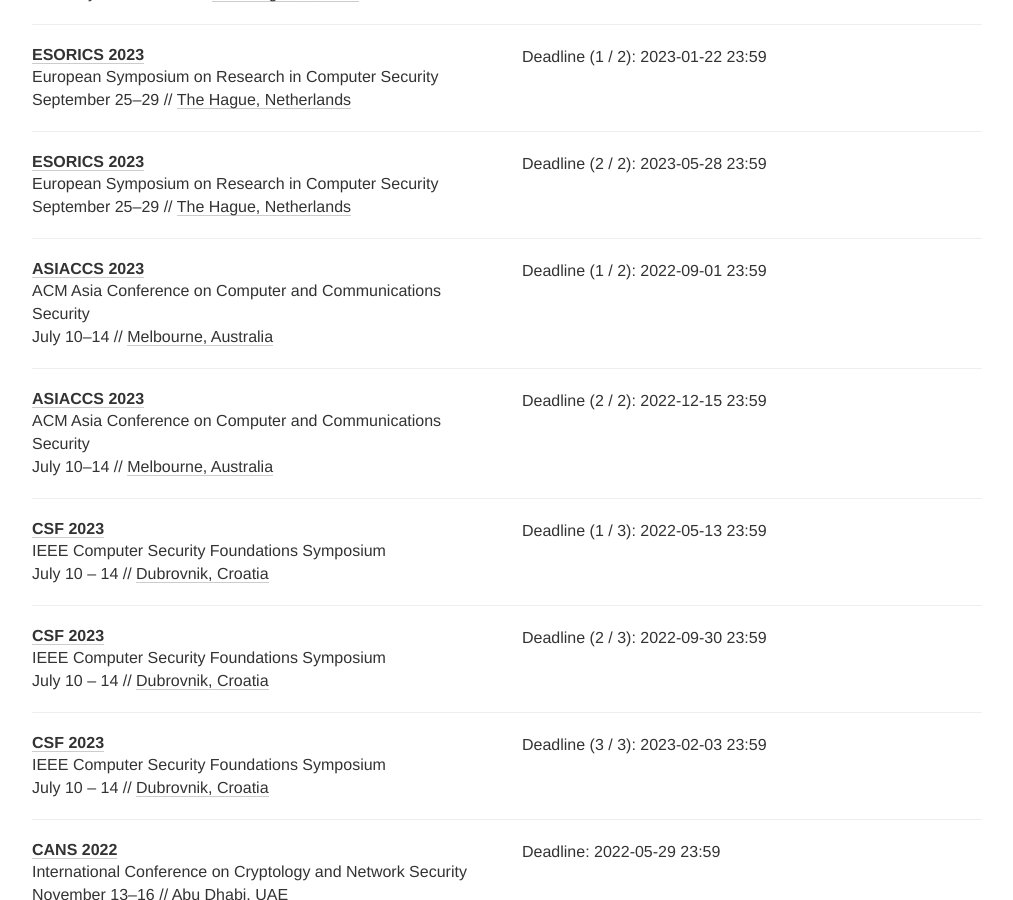
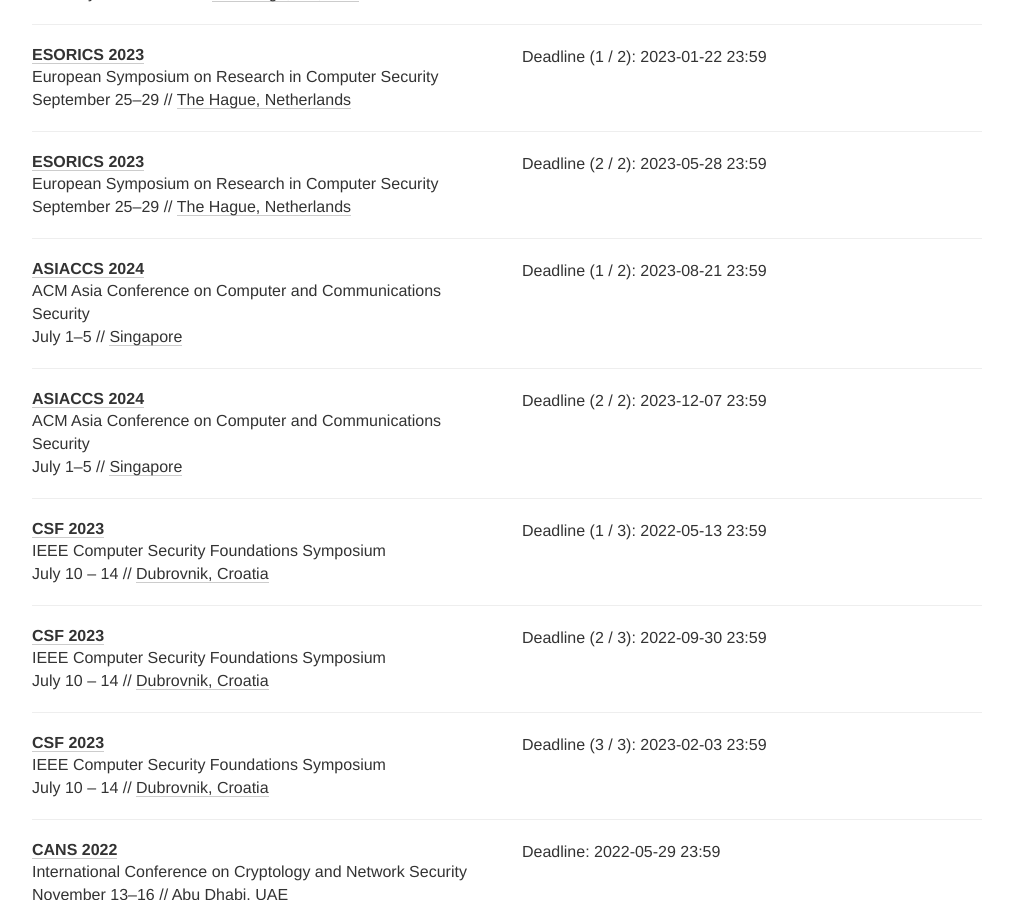
Before and after one commit to sec-deadlines/sec-deadlines.github.io, a Jekyll site: the page built from index.html, in a window 1280 px wide and 900 px high, scrolled down 1380 px. Shown: the whole window, without its empty margins (133-1146 px from the left). Built offline with Jekyll 4.4.1, drawn with Linux system fonts in a browser that asks for light colours; nearby versions of some CDN libraries; comment, search, counter and statistics services are not loaded.

Commit message:
Update conferences.yml
Added AsiaCCS 2024 and fixed a few Crypto conf errors (example: Usenix, CCS etc)

```diff
--- a/_data/conferences.yml
+++ b/_data/conferences.yml
@@ -11,7 +11,7 @@
     - "2023-08-03 23:59"
     - "2023-12-06 23:59"
   place: San Francisco, California, USA
-  tags: [SEC, PRIV, CONF]
+  tags: [SEC, PRIV, CONF, CRYPTO]
 
 - name: CCS
   description: ACM Conference on Computer and Communications Security
@@ -22,7 +22,7 @@
     - "2023-05-04 23:59"
   date: November 26-30
   place: Copenhagen, Denmark
-  tags: [SEC, PRIV, CONF]
+  tags: [SEC, PRIV, CONF, CRYPTO]
 
 - name: USENIX Security
   description: USENIX Security Symposium
@@ -34,7 +34,7 @@
     - "2024-02-08 23:59"
   date: "August 14-16"
   place: Philadelphia, PA, USA
-  tags: [SEC, PRIV, CONF]
+  tags: [SEC, PRIV, CONF, CRYPTO]
 
 - name: NDSS
   description: ISOC Network and Distributed System Security Symposium
@@ -57,18 +57,18 @@
     - "2023-05-28 23:59"
   date: September 25-29
   place: The Hague, Netherlands
-  tags: [SEC, PRIV, CONF]
+  tags: [SEC, PRIV, CONF, CRYPTO]
 
 - name: ASIACCS
   description: ACM Asia Conference on Computer and Communications Security
-  year: 2023
-  link: https://asiaccs2023.org/
+  year: 2024
+  link: https://asiaccs2024.sutd.edu.sg/
   deadline:
-    - "2022-09-01 23:59"
-    - "2022-12-15 23:59"
-  date: "July 10-14"
-  place: Melbourne, Australia
-  tags: [SEC, PRIV, CONF]
+    - "2023-08-21 23:59"
+    - "2023-12-07 23:59"
+  date: "July 1-5"
+  place: Singapore
+  tags: [SEC, PRIV, CONF, CRYPTO]
 
 - name: CSF
   description: IEEE Computer Security Foundations Symposium
@@ -101,7 +101,7 @@
     - "2023-02-17 23:59"
   date: May 29 - June 1
   place: Guildford, Surrey, United Kingdom
-  tags: [SEC, PRIV, CONF]
+  tags: [SEC, PRIV, CONF, CRYPTO]
 
 - name: SOUPS
   description: Usenix Symposium on Usable Security and Privacy
@@ -158,7 +158,7 @@
   timezone: Europe/London
   date: November 7-9
   place: Birmingham, UK
-  tags: [SEC, PRIV, CONF]
+  tags: [SEC, PRIV, CONF, CRYPTO]
 
 - name: ICICS
   year: 2023
@@ -194,7 +194,7 @@
   deadline: ["2022-10-26 23:59"]
   date: "July 3 - 7"
   place: Delft, The Netherlands
-  tags: [SEC, PRIV, CONF]
+  tags: [SEC, PRIV, CONF, CRYPTO]
 
 # Privacy
 
```
